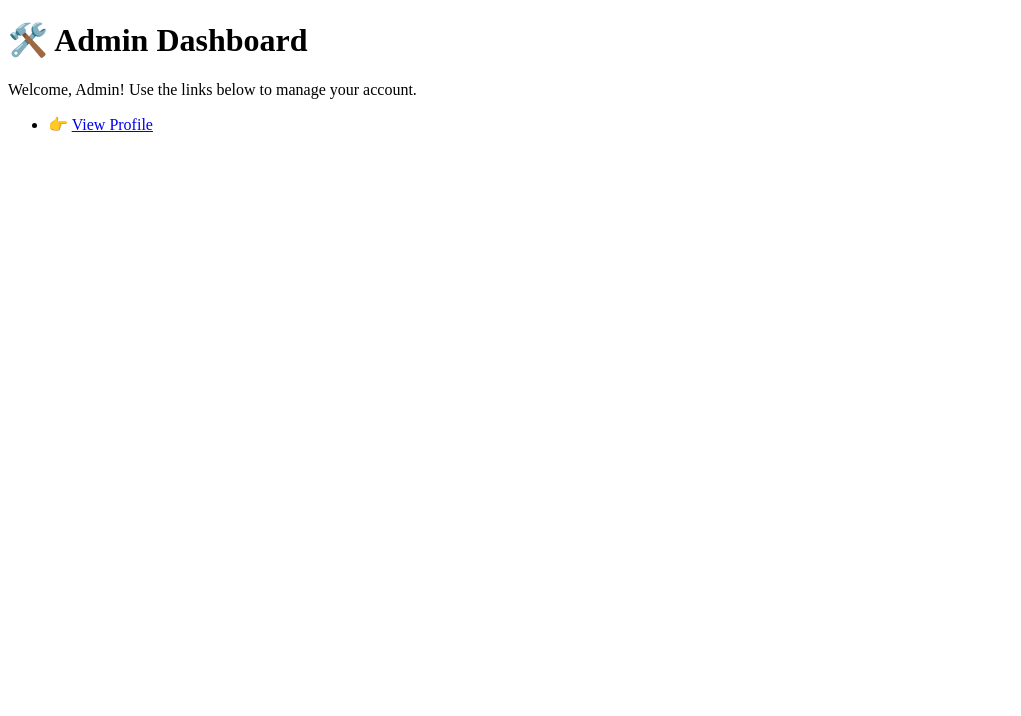
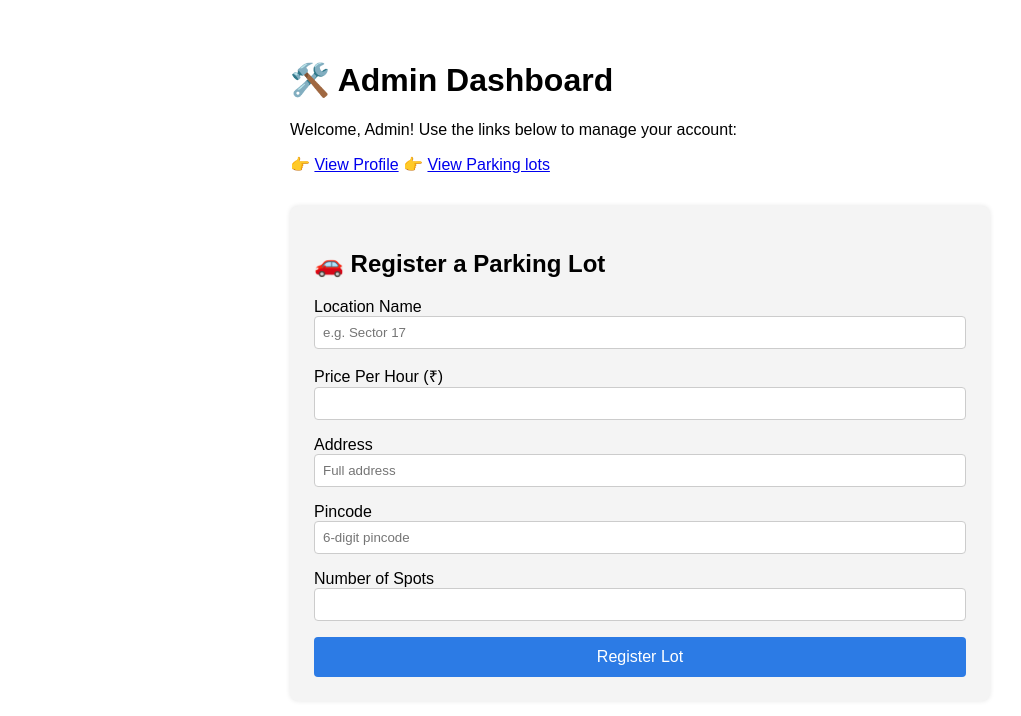
Before and after one commit to KoushikKamalahasan09/Bootcamp2, a Vue app in the folder frontend/: page /admin/dashboard in a window 1280 px wide. Shown: the top 716 px of the page, without its empty margins (0-1021 px from the left). Built offline with nearby package versions, Linux system fonts and the light colour scheme.

Commit message:
feat: enhance parking management system; add registration and login functionality, update dashboard views, and implement parking lot management features

```diff
--- a/frontend/index.html
+++ b/frontend/index.html
@@ -2,9 +2,9 @@
 <html lang="">
   <head>
     <meta charset="UTF-8">
-    <link rel="icon" href="/favicon.ico">
+    <!--<link rel="icon" href="/favicon.ico"> -->
     <meta name="viewport" content="width=device-width, initial-scale=1.0">
-    <title>Vite App</title>
+    <title>Vehilce Parking App</title>
   </head>
   <body>
     <div id="app"></div>
--- a/frontend/src/router/index.js
+++ b/frontend/src/router/index.js
@@ -46,6 +46,16 @@ const router = createRouter({
       name: 'profile',
       component: UserProfile, // Admin Profile view
     },
+    {
+      path:'/admin/parkinglots',
+      name: 'admin_parkinglots',
+      component: () => import('../views/Admin/Parkinglots.vue'), // Lazy-loaded Admin Parking Lots
+    },
+    {
+      path:'/admin/parkingspots',
+      name: 'admin_parkingspots',
+      component: () => import('../views/Admin/Parkingspots.vue'), // Lazy-loaded Admin Parking Spots
+    }
 
     /*{
       path: '/about',
--- /dev/null
+++ b/frontend/src/views/Admin/Parkinglots.vue
@@ -0,0 +1,94 @@
+<script setup>
+import { ref, onMounted } from 'vue'
+import { useRouter } from 'vue-router'
+
+const lots = ref([])
+const router = useRouter()
+
+// JWT token stored in localStorage
+const token = localStorage.getItem('token')
+
+// Fetch all parking lots
+const fetchLots = async () => {
+  try {
+    const response = await fetch('http://127.0.0.1:5000/lots', {
+      headers: {
+        Authorization: `Bearer ${token}`
+      }
+    })
+
+    if (response.status === 401) {
+      // Unauthorized - redirect to login
+      router.push('/login')
+      return
+    }
+
+    const data = await response.json()
+    lots.value = data.lots || []
+  } catch (error) {
+    console.error('Failed to fetch lots:', error)
+  }
+}
+
+onMounted(() => {
+  fetchLots()
+})
+</script>
+
+<template>
+  <div style="padding: 2rem; font-family: Arial, sans-serif;">
+    <h1 style="margin-bottom: 1rem;">All Parking Lots</h1>
+
+    <!-- Back to Dashboard Link -->
+    <router-link
+      to="/admin/dashboard"
+      style="display: inline-block; margin-bottom: 1.5rem; color: #007bff; text-decoration: none;"
+    >
+      ← Back to Dashboard
+    </router-link>
+
+    <!-- Parking Lot Cards -->
+    <div v-if="lots.length > 0">
+      <div
+        v-for="lot in lots"
+        :key="lot.id"
+        style="background-color: #f9f9f9; border: 1px solid #ddd; padding: 1rem 1.5rem; margin-bottom: 1.5rem; border-radius: 10px; box-shadow: 0 2px 4px rgba(0,0,0,0.05);"
+      >
+        <h2 style="margin: 0 0 0.5rem;">{{ lot.location_name }}</h2>
+        <p><strong>Address:</strong> {{ lot.address }}</p>
+        <p><strong>Pin Code:</strong> {{ lot.pin_code }}</p>
+        <p><strong>Price per Hour:</strong> ₹{{ lot.price_per_hour }}</p>
+        <p><strong>Total Spots:</strong> {{ lot.number_of_spots }}</p>
+
+        <!-- Buttons -->
+        <div style="margin-top: 1rem;">
+          <button style="margin-right: 0.5rem;" @click="() => {}">Open Lot</button>
+          <button style="margin-right: 0.5rem;" @click="() => {}">Update Lot</button>
+          <button style="margin-right: 0.5rem;" @click="() => {}">Delete Lot</button>
+        </div>
+      </div>
+    </div>
+
+    <!-- No lots -->
+    <div v-else>
+      <p>No parking lots available.</p>
+    </div>
+  </div>
+</template>
+
+
+<!-- Replace inline button styles with this -->
+<style scoped>
+button {
+  background-color: #ffffff;
+  border: 1px solid #bbb;
+  padding: 6px 12px;
+  border-radius: 6px;
+  cursor: pointer;
+  transition: background-color 0.2s ease;
+}
+
+button:hover {
+  background-color: #f0f0f0;
+}
+</style>
--- /dev/null
+++ b/frontend/src/views/Admin/Parkingspots.vue
@@ -0,0 +1 @@
+<template></template>
--- a/frontend/src/views/Admin/dashboard.vue
+++ b/frontend/src/views/Admin/dashboard.vue
@@ -1,21 +1,171 @@
-<!-- src/views/admin/Dashboard.vue -->
 <script setup>
+import { ref } from 'vue'
 import { RouterLink } from 'vue-router'
+
+const location_name = ref('')
+const price_per_hour = ref('')
+const address = ref('')
+const pincode = ref('')
+const number_of_spots = ref('')
+
+const handleSubmit = () => {
+  const lotData = {
+    location_name: location_name.value,
+    price_per_hour: price_per_hour.value,
+    address: address.value,
+    pincode: pincode.value,
+    number_of_spots: number_of_spots.value
+  }
+
+  console.log('Submitting lot data:', lotData)
+
+  fetch('http://127.0.0.1:5000/lots', {
+    method: 'POST',
+    headers: {
+      'Content-Type': 'application/json',
+      'Authorization': `Bearer ${localStorage.getItem('token')}`
+    },
+    body: JSON.stringify(lotData)
+  })
+    .then(response => {
+      if (!response.ok) {
+        if (response.status === 403) {
+          alert('You are not authorized to perform this action. Please log in as an admin.');
+        } else if (response.status === 400) {
+          alert('Please provide all required information!');
+        } else {
+          alert(`Error: ${response.status}`);
+        }
+        throw new Error(`HTTP error! Status: ${response.status}`);
+      }
+      return response.json();
+    })
+    .then(data => {
+      console.log('Lot registered successfully:', data);
+      alert('Parking lot registered successfully!');
+      // Reset form
+      location_name.value = ''
+      price_per_hour.value = ''
+      address.value = ''
+      pincode.value = ''
+      number_of_spots.value = ''
+    })
+    .catch(error => {
+      console.error('Error registering lot:', error);
+    });
+}
 </script>
 
 <template>
-  <main>
+  <main class="admin-dashboard">
     <h1>🛠️ Admin Dashboard</h1>
 
-    <section>
-      <p>Welcome, Admin! Use the links below to manage your account.</p>
-
+    <section class="links">
+      <p>Welcome, Admin! Use the links below to manage your account:</p>
       <ul>
         <li>
           👉 <RouterLink to="/admin/profile">View Profile</RouterLink>
+          👉 <RouterLink to="/admin/parkinglots">View Parking lots</RouterLink>
         </li>
-        <!-- Add more links as needed -->
       </ul>
+    </section>
+
+    <section class="form-section">
+      <h2>🚗 Register a Parking Lot</h2>
+
+      <form @submit.prevent="handleSubmit" class="lot-form">
+        <label>
+          Location Name
+          <input v-model="location_name" required type="text" placeholder="e.g. Sector 17" />
+        </label>
+
+        <label>
+          Price Per Hour (₹)
+          <input v-model="price_per_hour" required type="number" min="0" step="0.01" />
+        </label>
+
+        <label>
+          Address
+          <input v-model="address" required type="text" placeholder="Full address" />
+        </label>
+
+        <label>
+          Pincode
+          <input
+            v-model="pincode"
+            required
+            type="text"
+            inputmode="numeric"
+            pattern="[0-9]{6}"
+            placeholder="6-digit pincode"
+          />
+        </label>
+
+        <label>
+          Number of Spots
+          <input v-model="number_of_spots" required type="number" min="1" />
+        </label>
+
+        <button type="submit">Register Lot</button>
+      </form>
     </section>
   </main>
 </template>
+
+<style scoped>
+.admin-dashboard {
+  max-width: 700px;
+  margin: auto;
+  padding: 2rem;
+  font-family: sans-serif;
+}
+
+.links ul {
+  list-style: none;
+  padding: 0;
+}
+
+.links li {
+  margin-bottom: 0.5rem;
+}
+
+.form-section {
+  margin-top: 2rem;
+  background-color: #f4f4f4;
+  padding: 1.5rem;
+  border-radius: 8px;
+  box-shadow: 0 0 5px rgba(0, 0, 0, 0.1);
+}
+
+.lot-form {
+  display: flex;
+  flex-direction: column;
+  gap: 1rem;
+}
+
+label {
+  display: flex;
+  flex-direction: column;
+  font-weight: 500;
+}
+
+input {
+  padding: 0.5rem;
+  border: 1px solid #ccc;
+  border-radius: 4px;
+}
+
+button {
+  padding: 0.7rem;
+  background-color: #2c7be5;
+  color: white;
+  font-size: 1rem;
+  border: none;
+  border-radius: 4px;
+  cursor: pointer;
+}
+
+button:hover {
+  background-color: #2566c0;
+}
+</style>
--- a/frontend/src/views/Auth/login.vue
+++ b/frontend/src/views/Auth/login.vue
@@ -49,10 +49,39 @@ export default {
   },
   methods: {
     handleLogin() {
-      // Replace with real authentication logic
-      //alert(`Logging in with email: ${this.email} and password: ${this.password}`);
+
       console.log('Logging in with:', this.email, this.password);
-      // Example: this.$router.push('/quotes');
+      const postData={"email": this.email, "password": this.password};
+      fetch('http://127.0.0.1:5000/login', {
+        method: 'POST',
+        headers: {
+          'Content-Type': 'application/json'
+        },
+        body: JSON.stringify(postData)   // Convert Javascript to JSON string
+      })
+      .then(response=> {
+        if (!response.ok) {
+          if (response.status === 404) {
+            alert('Account does not exist. Please register first.');
+
+          }
+          console.log(response.status);
+
+        }
+        return response.json();
+      })
+      .then(data => {
+        console.log('Login successful:', data);
+        // Redirect to dashboard page or handle successful login
+        localStorage.setItem('token', data.token); // Store JWT token
+
+        if (data.isadmin){
+          this.$router.push('/admin/dashboard'); // Redirect to admin dashboard
+
+        } else {
+          this.$router.push('/dashboard'); // Redirect to user dashboard
+
+    }})
     }
   }
 };
--- a/frontend/src/views/Auth/register.vue
+++ b/frontend/src/views/Auth/register.vue
@@ -4,14 +4,14 @@
 
     <form @submit.prevent="handleRegister">
       <div class="form-group">
-        <label for="name">Name</label>
+        <label for="name">Username</label>
         <input
-          v-model="name"
+          v-model="username"
           type="text"
-          id="name"
-          name="name"
+          id="Username"
+          name="Username"
           required
-          placeholder="Your full name"
+          placeholder="Your username"
         />
       </div>
 
@@ -54,7 +54,7 @@ export default {
   name: 'RegisterPage',
   data() {
     return {
-      name: '',
+      username: '',
       email: '',
       password: ''
     };
@@ -62,8 +62,37 @@ export default {
   methods: {
     handleRegister() {
       // Replace with real registration logic
-      console.log('Registering user:', this.name, this.email, this.password);
-      // Example: this.$router.push('/login');
+      console.log('Registering user:', this.username, this.email, this.password);
+
+      const postData={"email": this.email,"username":this.username, "password": this.password};
+      fetch('http://127.0.0.1:5000/register', {
+        method: 'POST',
+        headers: {
+          'Content-Type': 'application/json'
+        },
+        body: JSON.stringify(postData)   // Convert Javascript to JSON string
+      })
+      .then(response=> {
+        if (!response.ok) {
+          if (response.status === 409) {
+            alert('Account already exists. Please login.');
+
+          }
+          if (response.status === 400) {
+            alert('Please provide all required information.');
+          }
+          console.log(response.status);
+
+        }
+        return response.json();
+
+      })
+      .then(data => {
+        console.log(data);
+        // Redirect to dashboard page or handle successful login
+
+      })
+
     }
   }
 };
```
Also changed, not shown: frontend/src/views/User/dashboard.vue (+86 -14 lines), 2 other files (tests, documents, lock files or other folders).
